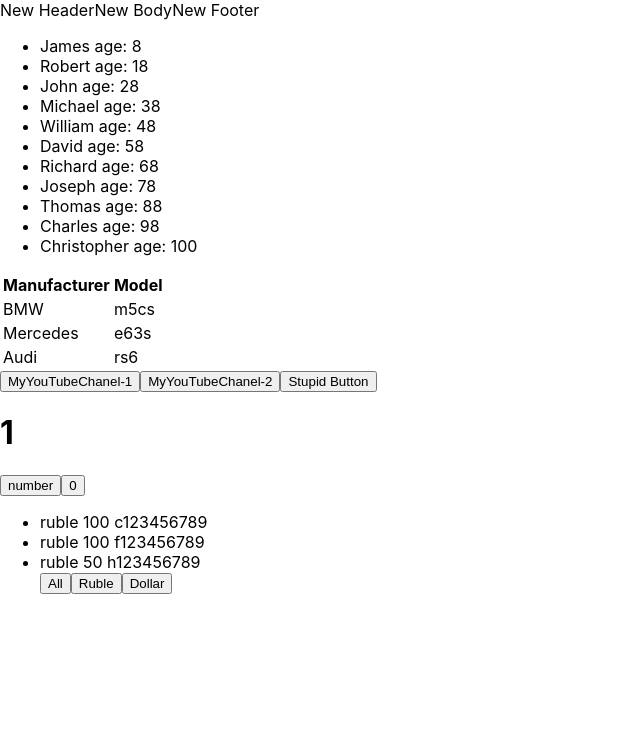
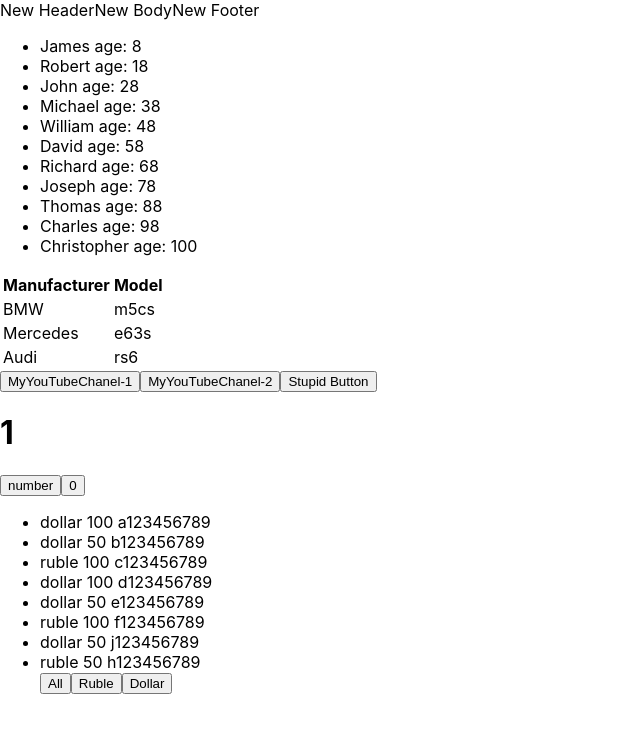
Before and after one commit to AnatolyNikol/microtasks, a React (Create React App) app: page / in a window 1280 px wide. Shown: the top 732 px of the page, without its empty margins (0-640 px from the left). Built offline with nearby package versions, Linux system fonts and the light colour scheme.

Commit message:
Add сondition

```diff
--- a/src/microtask 5/Filter.tsx
+++ b/src/microtask 5/Filter.tsx
@@ -13,9 +13,15 @@ export const Filter = () => {
         {banknote: "ruble", nominal: 50, number: "h123456789"}
     ])
 
-    let currentMoney = money.filter((filteredMoney) => filteredMoney.banknote === 'ruble')
+    let currentMoney = money;
+    // if (buttonName === 'Dollar') {
+    //     currentMoney = money.filter((filteredMoney) => filteredMoney.banknote === 'dollar')
+    // }
+    // if (buttonName === 'Ruble') {
+    //     currentMoney = money.filter((filteredMoney) => filteredMoney.banknote === 'ruble')
+    // }
 
-    const onClickFilterHandler = () => {
+    const onClickFilterHandler = (buttonName:string) => {
 
     }
 
@@ -31,9 +37,9 @@ export const Filter = () => {
                         </li>
                     )
                 })}
-                    <button onClick={onClickFilterHandler}>All</button>
-                    <button onClick={onClickFilterHandler}>Ruble</button>
-                    <button onClick={onClickFilterHandler}>Dollar</button>
+                    <button onClick={() => onClickFilterHandler("All")}>All</button>
+                    <button onClick={() => onClickFilterHandler("Ruble")}>Ruble</button>
+                    <button onClick={() => onClickFilterHandler("Dollar")}>Dollar</button>
             </ul>
         </>
     )
```
